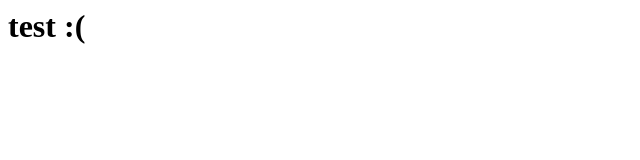
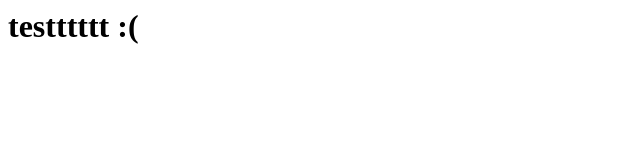
Before and after one commit to anindyoo/simple-ci-cid, a website: page index.html in a window 1280 px wide. Shown: the full height of the page, 0-640 px from the left. Drawn offline with Linux system fonts and the light colour scheme.

Commit message:
edited index.html again

```diff
--- a/index.html
+++ b/index.html
@@ -1,5 +1,5 @@
 <div>
     <h1>
-        test :(
+        testttttt :(
     </h1>
 </div>
```
